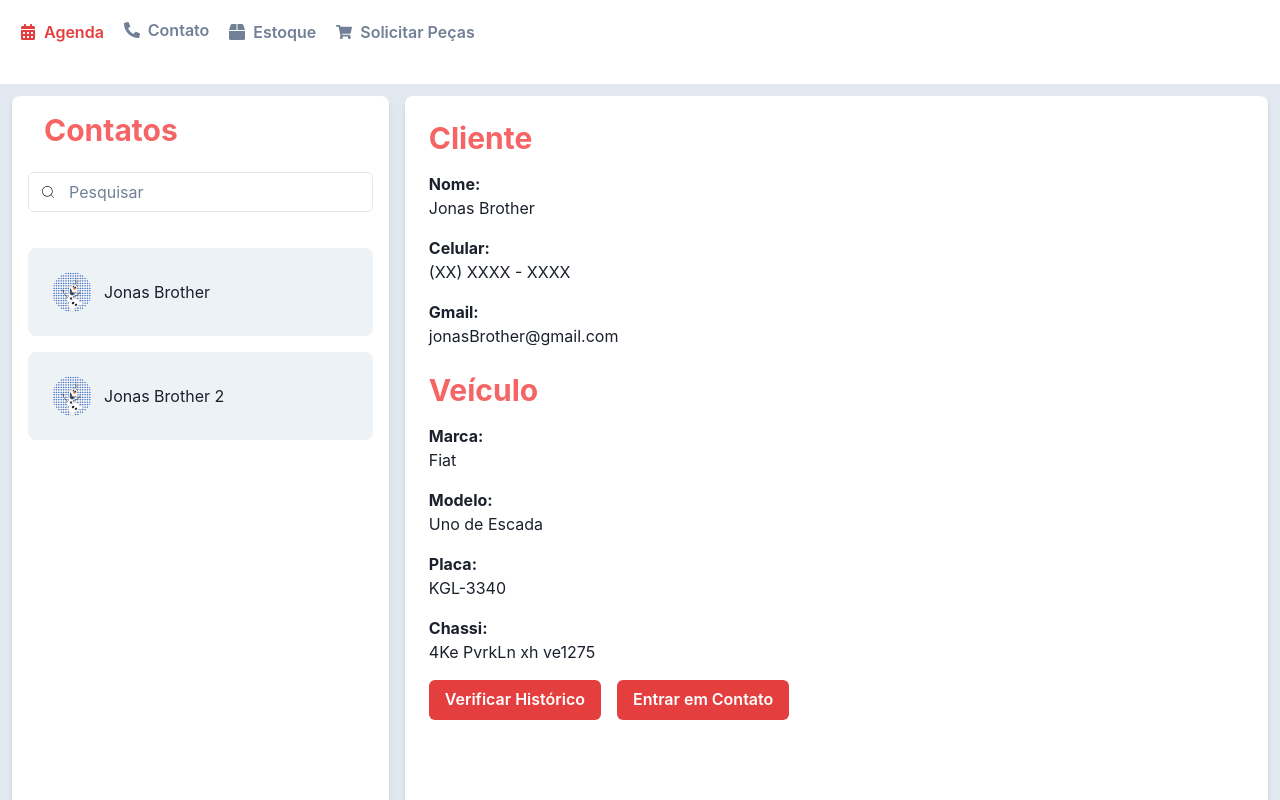
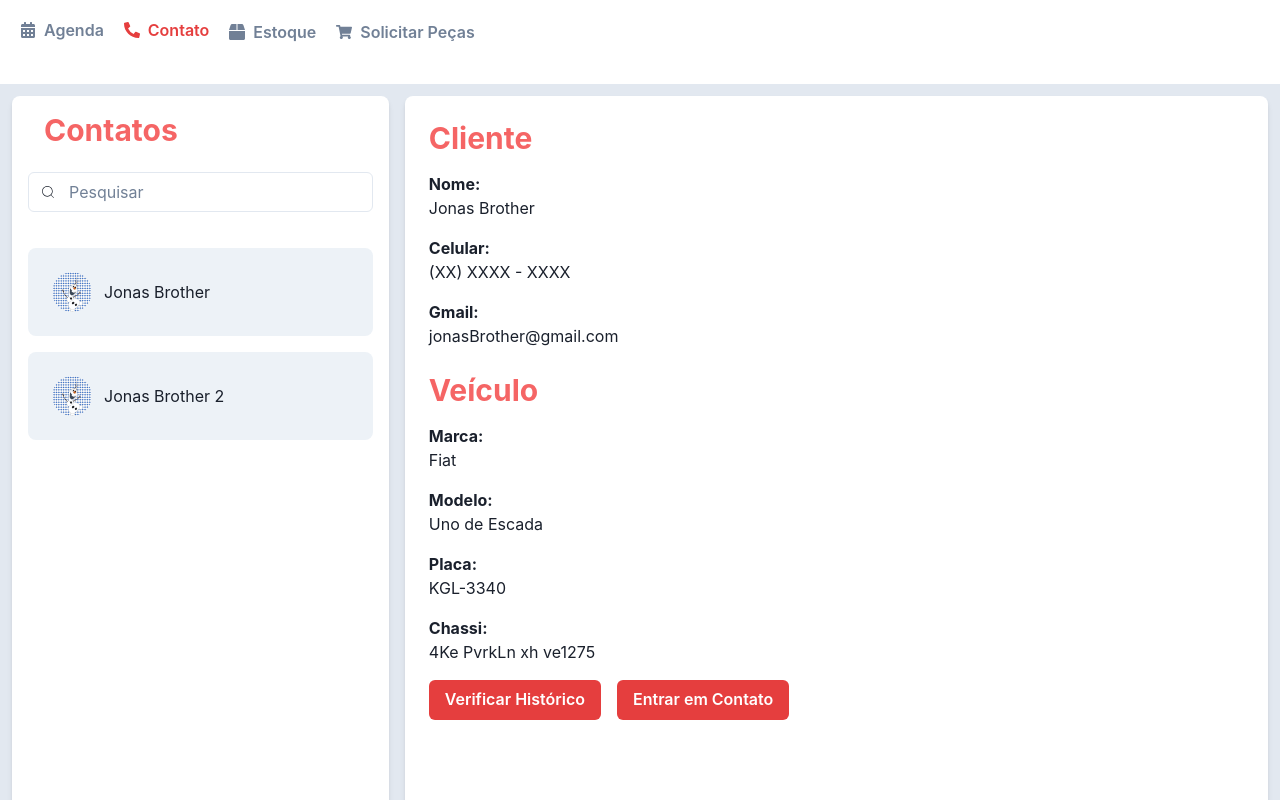
Before and after one commit to netow2005/Projeto-PI-5, a React (Vite) app: page /contato in a window 1280 px wide. Built offline with nearby package versions, Linux system fonts and the light colour scheme.

Commit message:
Estilizando a navbar

```diff
--- a/src/components/navbar.jsx
+++ b/src/components/navbar.jsx
@@ -1,22 +1,30 @@
 import React from "react";
-import { Link } from "react-router-dom";
+import { Link, useLocation } from "react-router-dom";
 import { Box, Flex, Button } from "@chakra-ui/react";
 import { FaCalendarAlt, FaPhoneAlt, FaBox, FaShoppingCart } from "react-icons/fa";
 
 function NavBar() {
+
+  const location = useLocation();
+
   return (
+
     <Box p={5}>
       <Flex justify="space-between" mb={5}>
         <Flex gap={5}>
 
-          <Button variant="link" leftIcon={<FaCalendarAlt />} colorScheme="red">
+            <Link to="/agendamento">
+          <Button variant="link" leftIcon={<FaCalendarAlt />} colorScheme={location.pathname === "/agendamento" ? "red" : "gray"}>
             Agenda
           </Button>
+          </Link>
+
           <Link to="/contato">
-          <Button variant="link" leftIcon={<FaPhoneAlt />}>
+          <Button variant="link" leftIcon={<FaPhoneAlt />} colorScheme={location.pathname === "/contato" ? "red" : "gray"}>
             Contato
           </Button>
           </Link>
+
           <Button variant="link" leftIcon={<FaBox />}>
             Estoque
           </Button>
```
